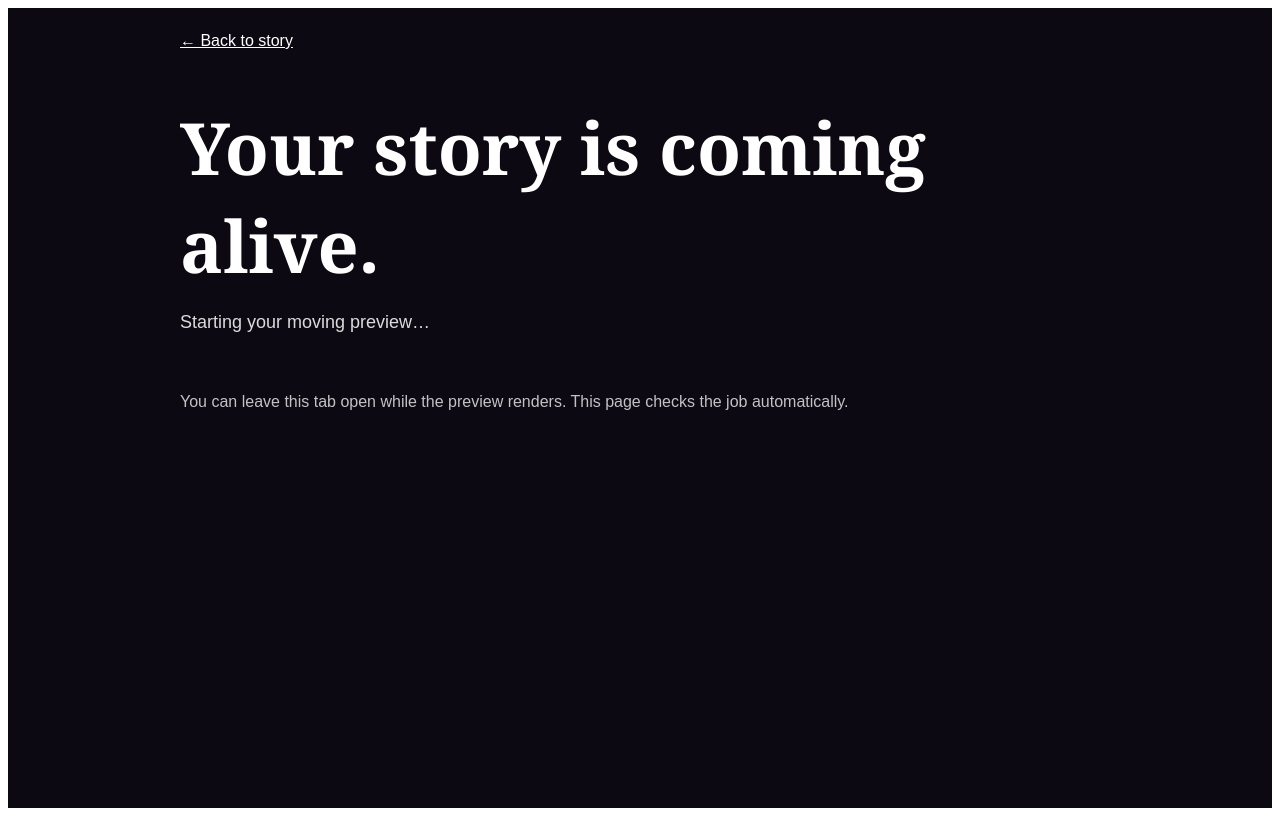
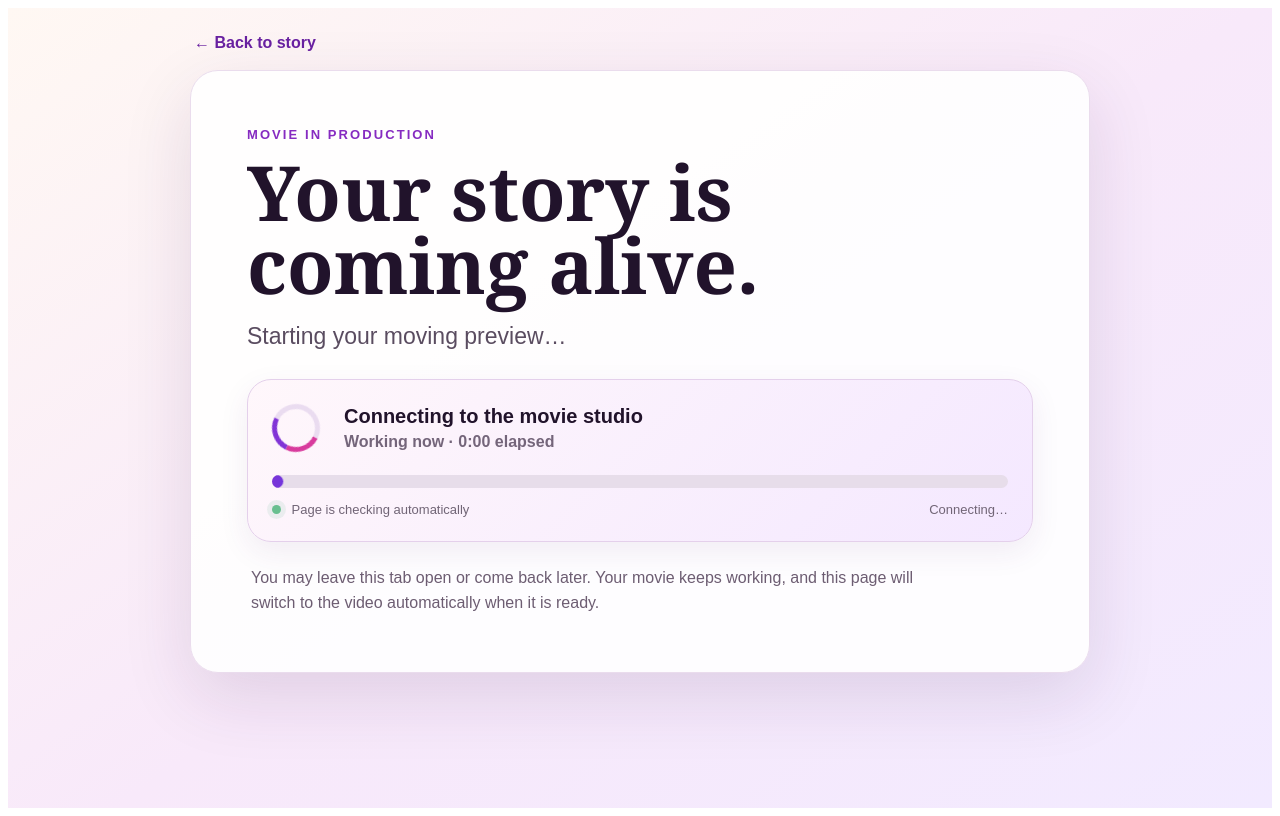
Before and after one commit to debeaux13-cloud/cajun-country, a Next.js app: page /preview in a window 1280 px wide. Built offline with nearby package versions, Linux system fonts and the light colour scheme.

Commit message:
Make preview rendering visibly active and customer friendly

```diff
--- a/pages/preview.js
+++ b/pages/preview.js
@@ -1,5 +1,12 @@
-import {useEffect,useState} from 'react';
+import {useEffect,useMemo,useState} from 'react';
 import {useRouter} from 'next/router';
+
+const terminalStatuses=['COMPLETED','FAILED','CANCELLED'];
+
+function clock(total){
+  const seconds=Math.max(0,Math.floor(total));
+  return Math.floor(seconds/60)+':'+String(seconds%60).padStart(2,'0');
+}
 
 export default function Preview(){
   const router=useRouter();
@@ -7,18 +14,158 @@ export default function Preview(){
   const [job,setJob]=useState(null);
   const [message,setMessage]=useState('Starting your moving preview…');
   const [paying,setPaying]=useState(false);
+  const [elapsed,setElapsed]=useState(0);
+  const [checkedAt,setCheckedAt]=useState(null);
 
   useEffect(()=>{
     if(!jobId)return;
-    let stopped=false;let timer;
-    async function check(){try{const r=await fetch('/api/job?jobId='+encodeURIComponent(jobId),{cache:'no-store'});const j=await r.json();if(stopped)return;setJob(j);const s=String(j.status||'').toUpperCase();if(s==='COMPLETED')setMessage('Your 60-second preview is ready.');else if(s==='FAILED')setMessage(j.error||'Preview generation failed. Please retry.');else if(s==='IN_PROGRESS')setMessage('Your characters are moving — rendering preview…');else setMessage('Your preview is queued and starting…');if(!['COMPLETED','FAILED','CANCELLED'].includes(s))timer=setTimeout(check,3000)}catch(e){if(!stopped){setMessage('Still checking your preview…');timer=setTimeout(check,4000)}}}
-    check();return()=>{stopped=true;clearTimeout(timer)};
+    const storageKey='mcs-preview-start-'+jobId;
+    let started=Date.now();
+    try{
+      const saved=Number(sessionStorage.getItem(storageKey));
+      if(saved>0)started=saved;else sessionStorage.setItem(storageKey,String(started));
+    }catch{}
+    const tick=()=>setElapsed((Date.now()-started)/1000);
+    tick();
+    const interval=setInterval(tick,1000);
+    return()=>clearInterval(interval);
   },[jobId]);
 
-  async function checkout(){setPaying(true);try{const r=await fetch('/api/checkout',{method:'POST',headers:{'Content-Type':'application/json'},body:JSON.stringify({jobId,mcsJobId})});const j=await r.json();if(!r.ok)throw new Error(j.error||'Checkout failed');location.href=j.url}catch(e){setMessage(e.message);setPaying(false)}}
+  useEffect(()=>{
+    if(!jobId)return;
+    let stopped=false;
+    let timer;
+    async function check(){
+      try{
+        const r=await fetch('/api/job?jobId='+encodeURIComponent(jobId),{cache:'no-store'});
+        const j=await r.json();
+        if(stopped)return;
+        if(!r.ok)throw new Error(j.error||'Status check failed');
+        setJob(j);
+        setCheckedAt(new Date());
+        const s=String(j.status||'').toUpperCase();
+        if(s==='COMPLETED')setMessage('Your 60-second preview is ready.');
+        else if(s==='FAILED'||s==='CANCELLED')setMessage(j.error||'We could not finish this preview. Please return to your story and try again.');
+        else if(s==='IN_PROGRESS')setMessage('Your characters are moving — your preview is rendering.');
+        else setMessage('Your preview is in line and will begin automatically.');
+        if(!terminalStatuses.includes(s))timer=setTimeout(check,3000);
+      }catch{
+        if(!stopped){
+          setMessage('Your movie is still processing. Reconnecting for the latest update…');
+          timer=setTimeout(check,4000);
+        }
+      }
+    }
+    check();
+    return()=>{stopped=true;clearTimeout(timer)};
+  },[jobId]);
 
-  const completed=String(job?.status||'').toUpperCase()==='COMPLETED';
+  async function checkout(){
+    setPaying(true);
+    try{
+      const r=await fetch('/api/checkout',{method:'POST',headers:{'Content-Type':'application/json'},body:JSON.stringify({jobId,mcsJobId})});
+      const j=await r.json();
+      if(!r.ok)throw new Error(j.error||'Checkout failed');
+      location.href=j.url;
+    }catch(e){setMessage(e.message);setPaying(false)}
+  }
+
+  const status=String(job?.status||'').toUpperCase();
+  const completed=status==='COMPLETED';
+  const failed=status==='FAILED'||status==='CANCELLED';
+  const working=!completed&&!failed;
   const videoUrl=completed&&mcsJobId?'/api/preview-media?id='+encodeURIComponent(mcsJobId):job?.videoUrl||null;
-  const done=completed&&videoUrl;const progress=job?.progress;
-  return <main style={{minHeight:'100vh',background:'#0d0912',color:'#fff',fontFamily:'Arial,sans-serif'}}><div style={{maxWidth:920,margin:'0 auto',padding:24}}><a href='/create' style={{color:'#fff'}}>← Back to story</a><h1 style={{fontFamily:'Georgia,serif',fontSize:'clamp(40px,7vw,72px)',marginBottom:10}}>Your story is coming alive.</h1><p style={{fontSize:18,opacity:.85}}>{message}</p>{typeof progress==='number'&&<div style={{height:12,background:'#2a2130',borderRadius:99,overflow:'hidden',margin:'22px 0'}}><div style={{height:'100%',width:Math.max(4,Math.min(100,progress))+'%',background:'#8a3ffc'}}/></div>}{done?<><video src={videoUrl} controls autoPlay playsInline style={{width:'100%',maxHeight:'70vh',borderRadius:24,background:'#000'}}/><div style={{background:'#19121f',border:'1px solid #3d2d49',borderRadius:22,padding:22,marginTop:22}}><h2>Love the opening minute? Finish their movie.</h2><div style={{fontSize:42,fontWeight:900}}>$49</div><p>Keep this exact story going for the remaining 2 minutes. Your opening minute stays exactly as approved — scenes 7–18 continue from here.</p><button onClick={checkout} disabled={paying} style={{padding:'15px 22px',border:0,borderRadius:999,fontWeight:900,fontSize:17,cursor:'pointer'}}>{paying?'Opening secure checkout…':'Finish my 3-minute movie →'}</button></div></>:<div style={{padding:'42px 0',opacity:.75}}>You can leave this tab open while the preview renders. This page checks the job automatically.</div>}</div></main>
+  const done=completed&&videoUrl;
+  const numericProgress=typeof job?.progress==='number'?Math.max(0,Math.min(100,job.progress)):null;
+  const productionLabel=useMemo(()=>{
+    if(status==='IN_QUEUE')return 'Waiting for the movie studio';
+    if(status==='IN_PROGRESS')return elapsed<45?'Preparing the cast and scenes':'Rendering your moving story';
+    return 'Connecting to the movie studio';
+  },[status,elapsed]);
+
+  return <main className='page'>
+    <div className='shell'>
+      <a href='/create' className='back'>← Back to story</a>
+      <section className='hero'>
+        <div className='eyebrow'>{done?'PREVIEW READY':failed?'NEEDS ATTENTION':'MOVIE IN PRODUCTION'}</div>
+        <h1>{done?'Press play.':'Your story is coming alive.'}</h1>
+        <p className='message'>{message}</p>
+
+        {working&&<div className='productionCard' aria-live='polite'>
+          <div className='spinner' aria-hidden='true'/>
+          <div className='productionCopy'>
+            <strong>{productionLabel}</strong>
+            <span>{numericProgress!==null?Math.round(numericProgress)+'% complete':'Working now · '+clock(elapsed)+' elapsed'}</span>
+          </div>
+          <div className={'progressTrack '+(numericProgress===null?'indeterminate':'')}>
+            <div className='progressFill' style={numericProgress===null?undefined:{width:Math.max(4,numericProgress)+'%'}}/>
+          </div>
+          <div className='statusRow'>
+            <span><i className='liveDot'/> Page is checking automatically</span>
+            <span>{checkedAt?'Updated '+checkedAt.toLocaleTimeString([], {hour:'numeric',minute:'2-digit',second:'2-digit'}):'Connecting…'}</span>
+          </div>
+        </div>}
+
+        {failed&&<div className='errorCard'>
+          <strong>This preview stopped before it finished.</strong>
+          <p>Your story is saved. Go back and try the preview again.</p>
+          <a href='/create' className='actionLink'>Return to my story</a>
+        </div>}
+
+        {done&&<video src={videoUrl} controls autoPlay playsInline className='video'/>}
+
+        {done&&<div className='finishCard'>
+          <div>
+            <div className='eyebrow'>FULL 3-MINUTE MOVIE</div>
+            <h2>Love the opening minute? Finish their movie.</h2>
+            <p>Keep this exact story going for the remaining two minutes.</p>
+          </div>
+          <div className='price'>$49</div>
+          <button onClick={checkout} disabled={paying}>{paying?'Opening secure checkout…':'Finish my movie →'}</button>
+        </div>}
+
+        {working&&<p className='leaveNote'>You may leave this tab open or come back later. Your movie keeps working, and this page will switch to the video automatically when it is ready.</p>}
+      </section>
+    </div>
+    <style jsx>{`
+      *{box-sizing:border-box}
+      .page{min-height:100vh;background:linear-gradient(145deg,#fff8f3 0%,#f8e9fa 52%,#f2eaff 100%);color:#21132b;font-family:Arial,sans-serif;padding:18px 14px 60px}
+      .shell{max-width:900px;margin:0 auto}
+      .back{display:inline-block;color:#6820a0;font-weight:800;text-decoration:none;margin:8px 4px 18px}
+      .hero{background:rgba(255,255,255,.92);border:1px solid #eadced;border-radius:28px;padding:clamp(24px,5vw,56px);box-shadow:0 24px 70px rgba(61,22,78,.12);overflow:hidden}
+      .eyebrow{color:#862bc1;font-weight:900;letter-spacing:.16em;font-size:13px}
+      h1{font-family:Georgia,serif;font-size:clamp(42px,8vw,76px);line-height:.96;margin:14px 0 18px;max-width:760px}
+      .message{font-size:clamp(18px,3vw,23px);line-height:1.45;margin:0 0 26px;color:#5a4c60}
+      .productionCard{position:relative;border:1px solid #e4d0eb;border-radius:24px;padding:24px;background:linear-gradient(135deg,#fff7fb,#f4e8ff);display:grid;grid-template-columns:54px 1fr;gap:8px 18px;box-shadow:0 10px 30px rgba(91,40,117,.08)}
+      .spinner{width:48px;height:48px;border-radius:50%;border:5px solid #eadcf0;border-top-color:#d83b9d;border-right-color:#8134d6;animation:spin .85s linear infinite;grid-row:1}
+      .productionCopy{display:flex;flex-direction:column;justify-content:center;gap:5px}
+      .productionCopy strong{font-size:20px}
+      .productionCopy span{color:#74657a;font-weight:700}
+      .progressTrack{height:13px;background:#e7ddea;border-radius:99px;overflow:hidden;grid-column:1/-1;margin-top:15px}
+      .progressFill{height:100%;border-radius:inherit;background:linear-gradient(90deg,#ff557b,#d935a8,#7335dc);transition:width .6s ease}
+      .indeterminate .progressFill{width:42%;animation:travel 1.4s ease-in-out infinite}
+      .statusRow{grid-column:1/-1;display:flex;justify-content:space-between;gap:12px;flex-wrap:wrap;color:#716576;font-size:13px;margin-top:6px}
+      .liveDot{display:inline-block;width:9px;height:9px;border-radius:50%;background:#26a760;margin-right:7px;box-shadow:0 0 0 5px rgba(38,167,96,.12);animation:pulse 1.5s infinite}
+      .leaveNote{font-size:16px;line-height:1.55;color:#6d5d72;margin:24px 4px 0;max-width:700px}
+      .video{display:block;width:100%;max-height:70vh;border-radius:22px;background:#000;box-shadow:0 18px 48px rgba(24,9,31,.24)}
+      .finishCard,.errorCard{margin-top:24px;padding:24px;border-radius:22px;background:#fff;border:1px solid #e5d7e9}
+      .finishCard h2{font-family:Georgia,serif;font-size:32px;margin:8px 0}
+      .finishCard p,.errorCard p{color:#685b6d;line-height:1.5}
+      .price{font-size:44px;font-weight:900;margin:10px 0}
+      button,.actionLink{display:inline-block;border:0;border-radius:999px;padding:16px 24px;background:linear-gradient(90deg,#fb5578,#ae30bf);color:white;font-size:17px;font-weight:900;text-decoration:none;cursor:pointer}
+      button:disabled{opacity:.6}
+      @keyframes spin{to{transform:rotate(360deg)}}
+      @keyframes travel{0%{transform:translateX(-110%)}50%{transform:translateX(120%)}100%{transform:translateX(-110%)}}
+      @keyframes pulse{50%{opacity:.35}}
+      @media(max-width:560px){
+        .page{padding:10px 8px 40px}
+        .hero{border-radius:22px;padding:24px 18px}
+        .productionCard{padding:19px;grid-template-columns:44px 1fr}
+        .spinner{width:40px;height:40px;border-width:4px}
+        .productionCopy strong{font-size:17px}
+        .productionCopy span{font-size:14px}
+        .statusRow{flex-direction:column}
+      }
+    `}</style>
+  </main>
 }
```
